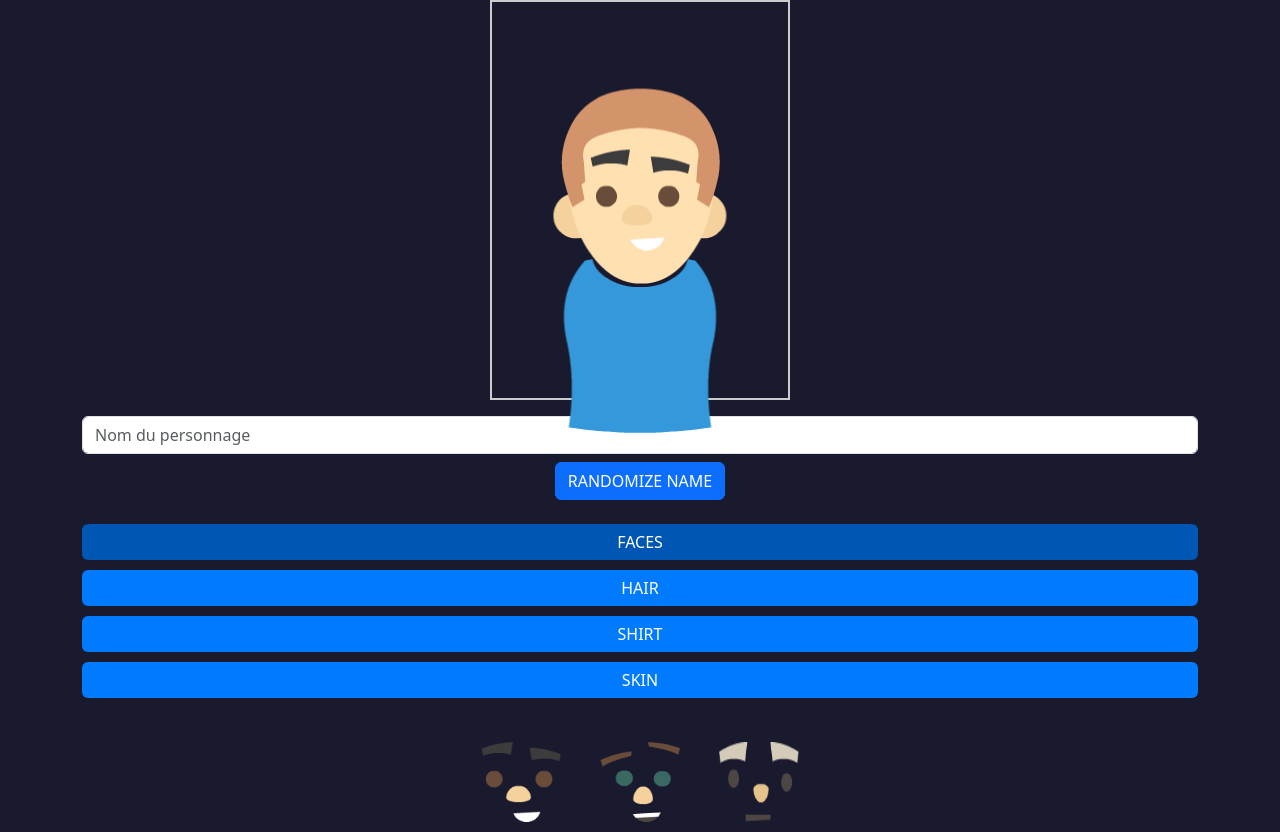
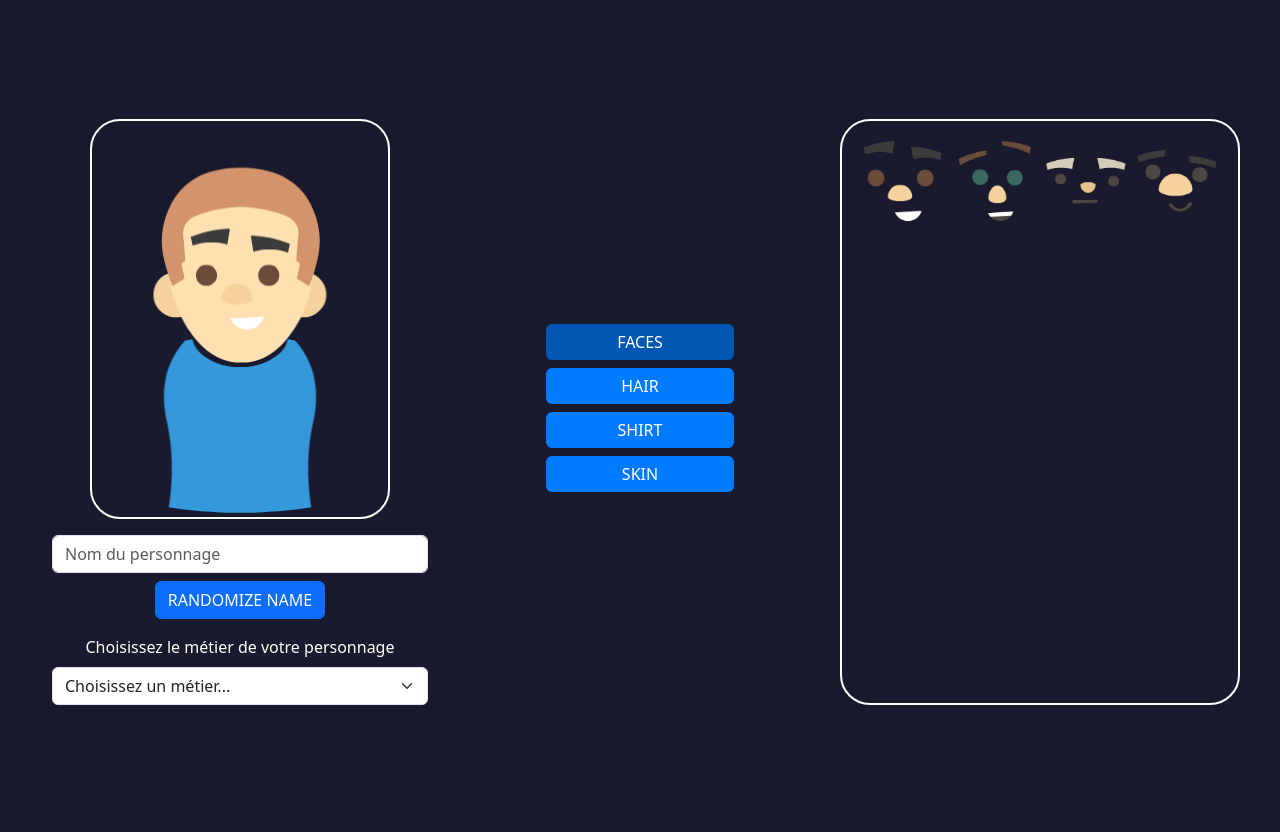
Before and after one commit to MissAnanas/P17---JS, a plain HTML site: page index.html in a window 1280 px wide. After the commit the page ends 800 px from the top, so only its background shows below. Drawn offline with nearby package versions, Linux system fonts and the light colour scheme.

Commit message:
bientot fini

```diff
--- a/index.html
+++ b/index.html
@@ -9,41 +9,46 @@
     </head>
     <body>
         <div class="container">
-    <div class="row justify-content-center">
-        <div class="col-12 text-center position-relative">
-            <!-- Zone du personnage, avec les éléments positionnés horizontalement -->
+            <div class="row justify-content-center mt-4">
+                <!-- Partie gauche : Personnage avec son nom et métier -->
+                <div class="col-12 col-md-4 text-center">
                     <div class="character-layer-container">
                         <img id="skin-layer" class="character-layer" src="images/Skin/tint1_head.png" alt="Skin">
                         <img id="face-layer" class="character-layer" src="images/Face/face1.png" alt="Face">
                         <img id="hair-layer" class="character-layer" src="images/Hair/cheveux1.png" alt="Hair">
                         <img id="shirt-layer" class="character-layer" src="images/Shirts/Blue/blueShirt1.png" alt="Shirt">
                     </div>
-
-            <!-- Nom et bouton random -->
+                    <!-- Nom du personnage -->
                     <input type="text" id="namecharacter" class="form-control mt-3" readonly placeholder="Nom du personnage">
                     <button class="btn btn-primary mt-2" onclick="randomizeName()">RANDOMIZE NAME</button>
+                    <!-- Métier du personnage -->
+                    <div class="mt-3">
+                        <label for="job-select" class="form-label">Choisissez le métier de votre personnage</label>
+                        <select id="job-select" class="form-select" aria-label="Sélectionner un métier">
+                            <option value="" selected disabled>Choisissez un métier...</option>
+                            <option value="warrior">Guerrier</option>
+                            <option value="mage">Mage</option>
+                            <option value="archer">Archer</option>
+                            <option value="healer">Soigneur</option>
+                            <option value="thief">Voleur</option>
+                        </select>
                     </div>
                 </div>
 
-    <!-- Boutons pour sélectionner les catégories -->
-    <div class="row justify-content-center mt-4">
-        <div class="col-12 text-center">
-            <button class="btn btn-primary option-btn active" onclick="selectCategory('face')">FACES</button>
-            <button class="btn btn-primary option-btn" onclick="selectCategory('hair')">HAIR</button>
-            <button class="btn btn-primary option-btn" onclick="selectCategory('shirt')">SHIRT</button>
-            <button class="btn btn-primary option-btn" onclick="selectCategory('skin')">SKIN</button>
-        </div>
+                <!-- Partie centrale : Boutons de sélection -->
+                <div class="col-12 col-md-4 text-center mt-4 mt-md-0 d-flex justify-content-center flex-column">
+                    <button class="btn btn-primary option-btn active mb-2 w-50 mx-auto" onclick="selectCategory('face')">FACES</button>
+                    <button class="btn btn-primary option-btn mb-2 w-50 mx-auto" onclick="selectCategory('hair')">HAIR</button>
+                    <button class="btn btn-primary option-btn mb-2 w-50 mx-auto" onclick="selectCategory('shirt')">SHIRT</button>
+                    <button class="btn btn-primary option-btn mb-2 w-50 mx-auto" onclick="selectCategory('skin')">SKIN</button>
                 </div>
 
-    <!-- Section de sélection -->
-    <div class="row justify-content-center mt-4">
-        <div class="col-12 col-md-4 text-center" id="selection-area">
+                <!-- Partie droite : Bibliothèque d'images -->
+                <div class="col-12 col-md-4 text-center mt-4 mt-md-0" id="selection-area">
                     <!-- Les images de sélection apparaîtront ici -->
                 </div>
             </div>
         </div>
-
-
         <script src="main.js"></script>
     </body>
 </html>
--- a/main.js
+++ b/main.js
@@ -5,12 +5,15 @@ function randomizeName() {
 }
 
 const assets = {
-    face: ["Face/face1.png", "Face/face2.png", "Face/face3.png"],  // Modification du chemin
-    hair: ["Hair/cheveux1.png", "Hair/cheveux2.png", "Hair/cheveux3.png"],  // Modification du chemin
-    shirt: ["Shirts/Blue/blueShirt1.png", "Shirts/Blue/blueShirt2.png", "Shirts/Blue/blueShirt3.png", "Shirts/Blue/blueShirt4.png", "Shirts/Blue/blueShirt5.png", "Shirts/Blue/blueShirt6.png", "Shirts/Blue/blueShirt7.png", "Shirts/Blue/blueShirt8.png",
-        "Shirts/green/greenShirt1.png", "Shirts/green/greenShirt2.png", "Shirts/green/greenShirt3.png", "Shirts/green/greenShirt4.png", "Shirts/green/greenShirt5.png", "Shirts/green/greenShirt6.png", "Shirts/green/greenShirt7.png", "Shirts/green/greenShirt8.png"],  // Modification du chemin
+    face: ["Face/face1.png", "Face/face2.png", "Face/face3.png", "Face/face4.png"],
+    hair: ["Hair/cheveux1.png", "Hair/cheveux2.png", "Hair/cheveux3.png", "Hair/cheveux4.png", "Hair/cheveux5.png", "Hair/cheveux6.png", "Hair/cheveux7.png", "Hair/cheveux8.png",
+        "Hair/cheveux9.png", "Hair/cheveux10.png", "Hair/cheveux11.png"],
+    shirt: ["Shirts/Blue/blueShirt1.png", "Shirts/Blue/blueShirt2.png", "Shirts/Blue/blueShirt3.png", "Shirts/Blue/blueShirt4.png", "Shirts/Blue/blueShirt5.png",
+        "Shirts/Blue/blueShirt6.png", "Shirts/Blue/blueShirt7.png", "Shirts/Blue/blueShirt8.png",
+        "Shirts/green/greenShirt1.png", "Shirts/green/greenShirt2.png", "Shirts/green/greenShirt3.png", "Shirts/green/greenShirt4.png", "Shirts/green/greenShirt5.png",
+        "Shirts/green/greenShirt6.png", "Shirts/green/greenShirt7.png", "Shirts/green/greenShirt8.png"],
     skin: ["Skin/tint1_head.png", "Skin/tint2_head.png", "Skin/tint3_head.png", "Skin/tint3_head.png", "Skin/tint4_head.png", "Skin/tint5_head.png", "Skin/tint6_head.png",
-    "Skin/tint7_head.png", "Skin/tint8_head.png",]   // Modification du chemin
+    "Skin/tint7_head.png", "Skin/tint8_head.png",]
 };
 
 let currentCategory = 'face';
@@ -55,5 +58,4 @@ function updateCharacter(asset) {
 }
 
 
-
 updateSelectionGrid();
--- a/style.css
+++ b/style.css
@@ -1,7 +1,18 @@
 body {
     background-color: #1a1a2e;
     color: white;
+    display: flex;
+    justify-content: center;  /* Centre horizontalement */
+    align-items: center;  /* Centre verticalement */
+    height: 100vh;  /* Utilise toute la hauteur de la fenêtre */
+    margin: 0;  /* Supprime la marge par défaut du body */
 }
+
+.container {
+    width: 100%;  /* Largeur de 100% pour s'adapter au responsive */
+    max-width: 1200px;  /* Vous pouvez ajuster cette valeur pour limiter la largeur */
+}
+
 .character-container {
     text-align: center;
     background-color: #0f3460;
@@ -32,13 +43,19 @@ body {
     transform: scale(1.1);
 }
 
-.selection-img {
-    width: 80px;  /* Taille des images */
-    height: 80px;
-    margin: 10px;
+#selection-area img {
+    width: 80px;  /* Définir une largeur fixe pour les images */
+    height: 80px; /* Définir une hauteur fixe pour les images */
+    object-fit: contain; /* Assurer que l'image garde ses proportions sans déformation */
+    margin: 5px;
     cursor: pointer;
-    transition: transform 0.3s ease;  /* Effet au survol */
+    transition: transform 0.3s ease;  /* Effet de zoom au survol */
 }
+
+#selection-area img:hover {
+    transform: scale(1.1);  /* Agrandissement de l'image au survol */
+}
+
 
 .selection-img:hover {
     transform: scale(1.1);  /* Agrandissement au survol */
@@ -48,14 +65,21 @@ body {
     display: flex;
     flex-wrap: wrap;
     justify-content: space-around;  /* Aligne les images */
+    border: 2px solid white;
+    border-radius: 30px;
+    padding: 15px;
 }
+
+
 
 .character-layer-container {
     position: relative;
     width: 300px; /* Largeur fixe pour la zone de création */
     height: 400px; /* Hauteur fixe pour la zone de création */
     margin: auto;
-    border: 2px solid #ccc;
+    border: 2px solid white;
+    border-radius: 30px;
+
 }
 
 
@@ -73,7 +97,7 @@ body {
 #face-layer {
     width: 100px; /* Ajuste la taille du visage */
     height: auto; /* Ajuste la hauteur */
-    top: 50%;
+    top: 40%;
     left: 50%;
     transform: translate(-50%, -50%);
 }
@@ -81,7 +105,7 @@ body {
 #hair-layer {
     width: 200px; /* Ajuste la taille des cheveux */
     height: auto;
-    top: 60%; /* Déplace les cheveux vers le bas */
+    top: 50%; /* Déplace les cheveux vers le bas */
     left: 50%;
     transform: translate(-50%, -50%);
 }
@@ -89,7 +113,7 @@ body {
 #shirt-layer {
     width: 153px; /* Taille ajustée pour le t-shirt */
     height: auto;
-    top: 65%;
+    top: 55%;
     left: 50%;
     transform: translateX(-50%);
 }
@@ -97,7 +121,7 @@ body {
 #skin-layer {
     width: 173px;
     height: auto;
-    top: 50%;
+    top: 40%;
     left: 50%;
     transform: translate(-50%, -50%);
 }
```
Lines whose indentation alone changed are shown as unchanged.
